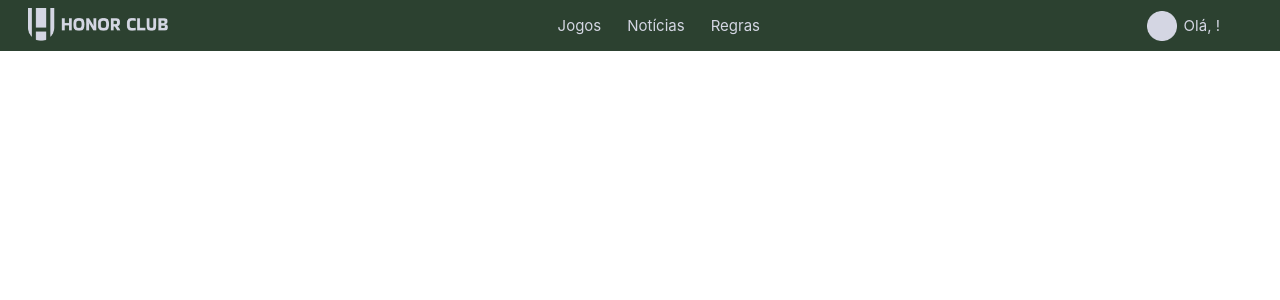
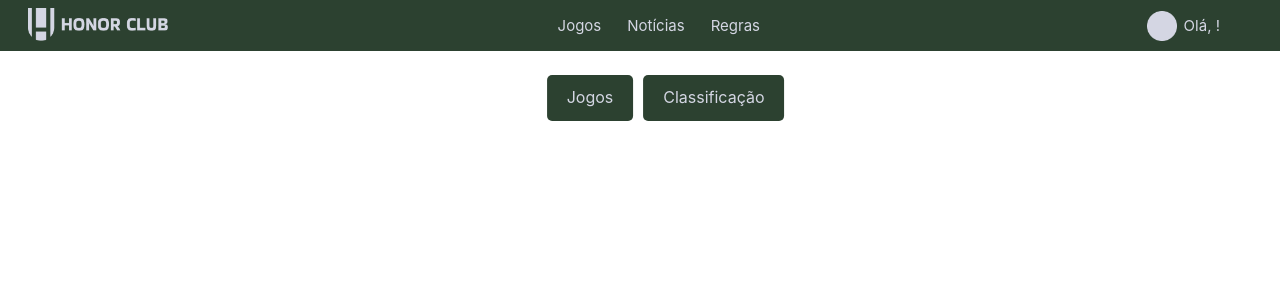
Before and after one commit to FranciscoGameiro2004/HonorClub-PW1-ESMAD, a Vue app: page /games in a window 1280 px wide. Shown: the top 300 px of the page. Built offline with nearby package versions, Linux system fonts and the light colour scheme.

Commit message:
Add buttons and minor changes on the navbar

```diff
--- a/src/views/GamesView.vue
+++ b/src/views/GamesView.vue
@@ -7,11 +7,11 @@ export default {
 
 <template>
   <div class="navbar">
-  <router-link to="/">
-    <div class="logo">
-      <img src="../assets/logo.png" alt="Logo" />
-    </div>
-  </router-link>
+    <router-link to="/">
+      <div class="logo">
+        <img src="../assets/logo.png" alt="Logo" />
+      </div>
+    </router-link>
 
     <div class="nav-links">
       <router-link to="/games">Jogos</router-link>
@@ -23,6 +23,11 @@ export default {
       <img src="../assets/avatar.png" alt="Image"/>
       <p class="loggedUser">Olá, {{ loggedUser }}!</p>
     </div>
+  </div>
+
+  <div class="button-container">
+      <button class="btn">Jogos</button>
+      <button class="btn">Classificação</button>
   </div>
 </template>
 
@@ -73,4 +78,25 @@ export default {
   white-space: nowrap;
   margin-right: 60px;
 }
+
+.button-container {
+  display: flex;
+  justify-content: center;
+  align-items: center;
+  position: fixed;
+  top: 70px;
+  left: 52%;
+  transform: translateX(-50%);
+}
+
+.btn {
+  padding: 10px 20px;
+  margin: 5px;
+  font-size: 16px;
+  border: none;
+  border-radius: 5px;
+  background-color: #2C4130;
+  color: #D4D6E3;
+  cursor: pointer;
+}
 </style>
```
